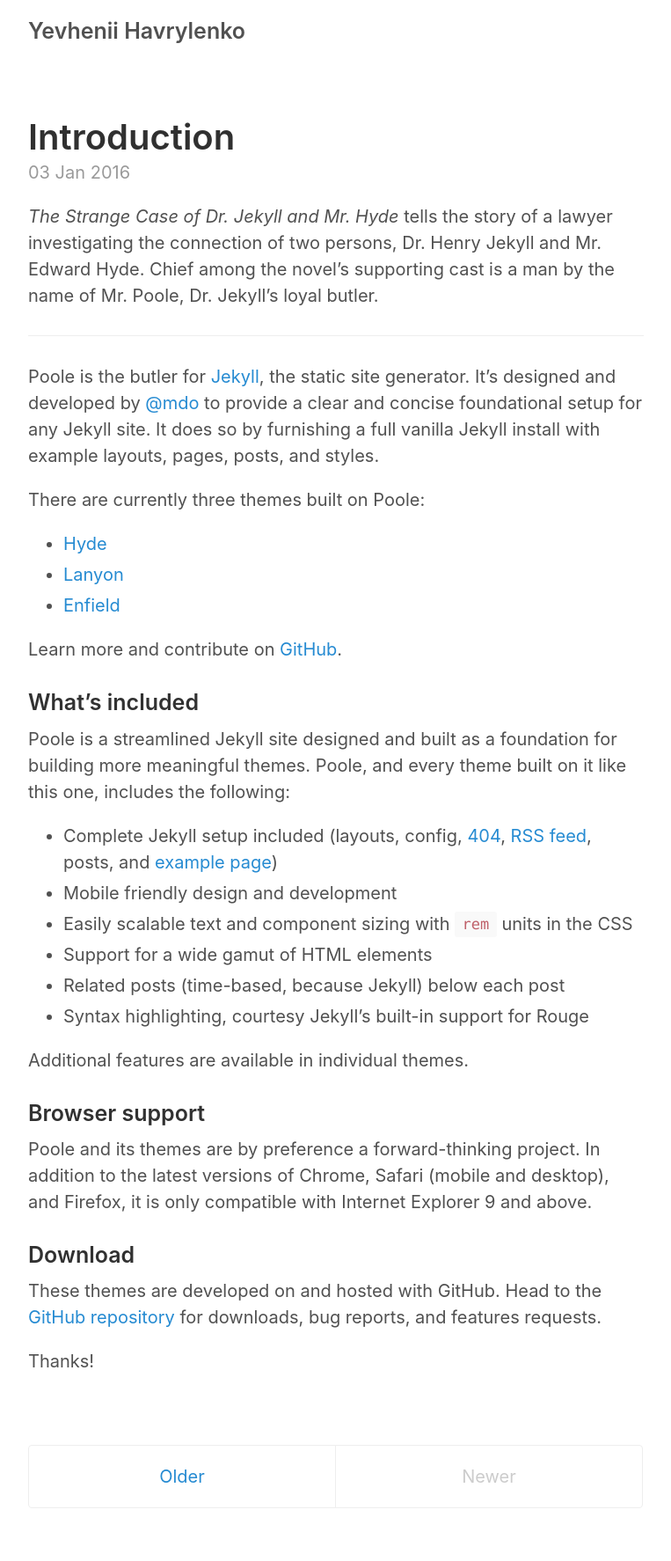
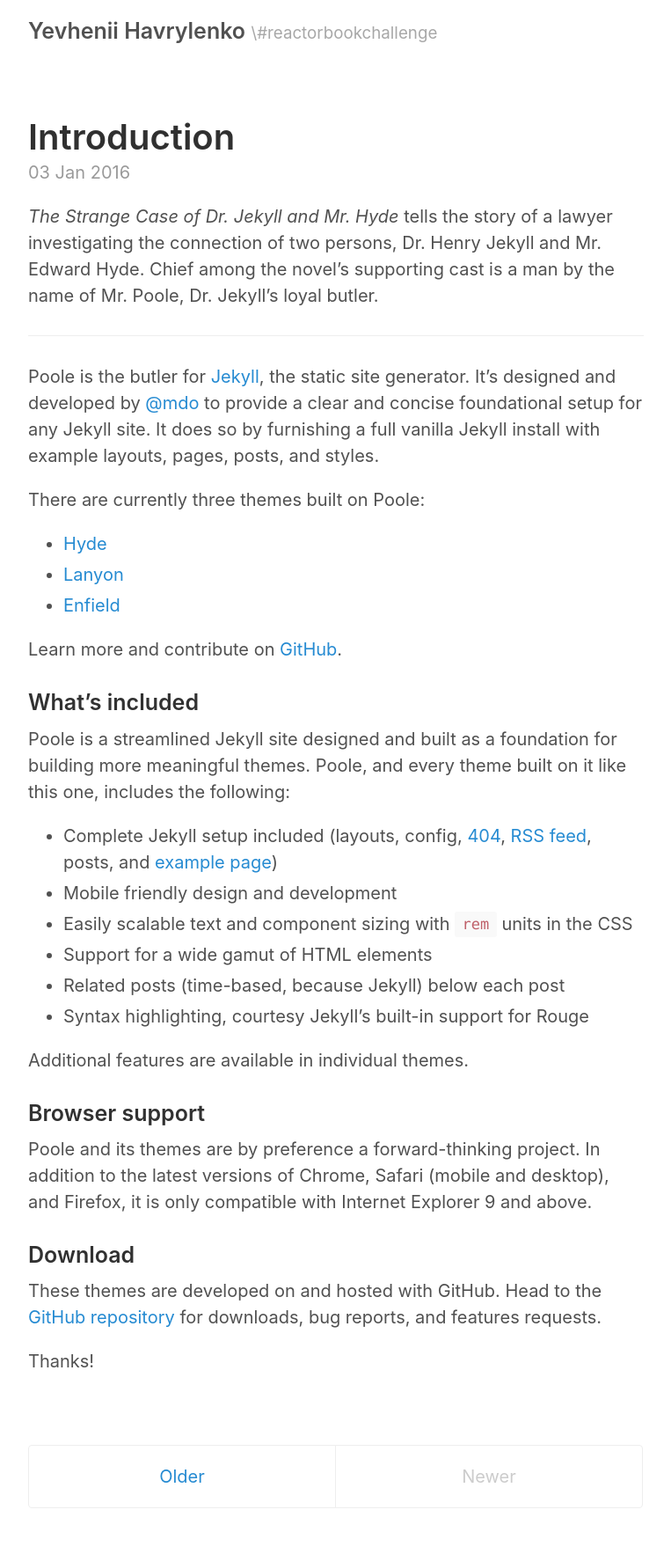
Before and after one commit to yevhenii-havrylenko/yevhenii-havrylenko.github.io, a Jekyll site: the page built from index.html, in a window 1280 px wide. Shown: the whole page at 88% size, without its empty margins (258-1021 px from the left). Built offline with Jekyll 4.4.1, drawn with Linux system fonts in a browser that asks for light colours; the list of posts is cut into pages by our own code.

Commit message:
Update _config.yml

```diff
--- a/_config.yml
+++ b/_config.yml
@@ -3,7 +3,7 @@ permalink:            /:title.html
 
 # Setup
 title:               Yevhenii Havrylenko
-tagline:             #reactorbookchallеnge
+tagline:             \#reactorbookchallеnge
 url:                 https://yevhenii-havrylenko.github.io
 paginate:            1
 baseurl:             ""
```
